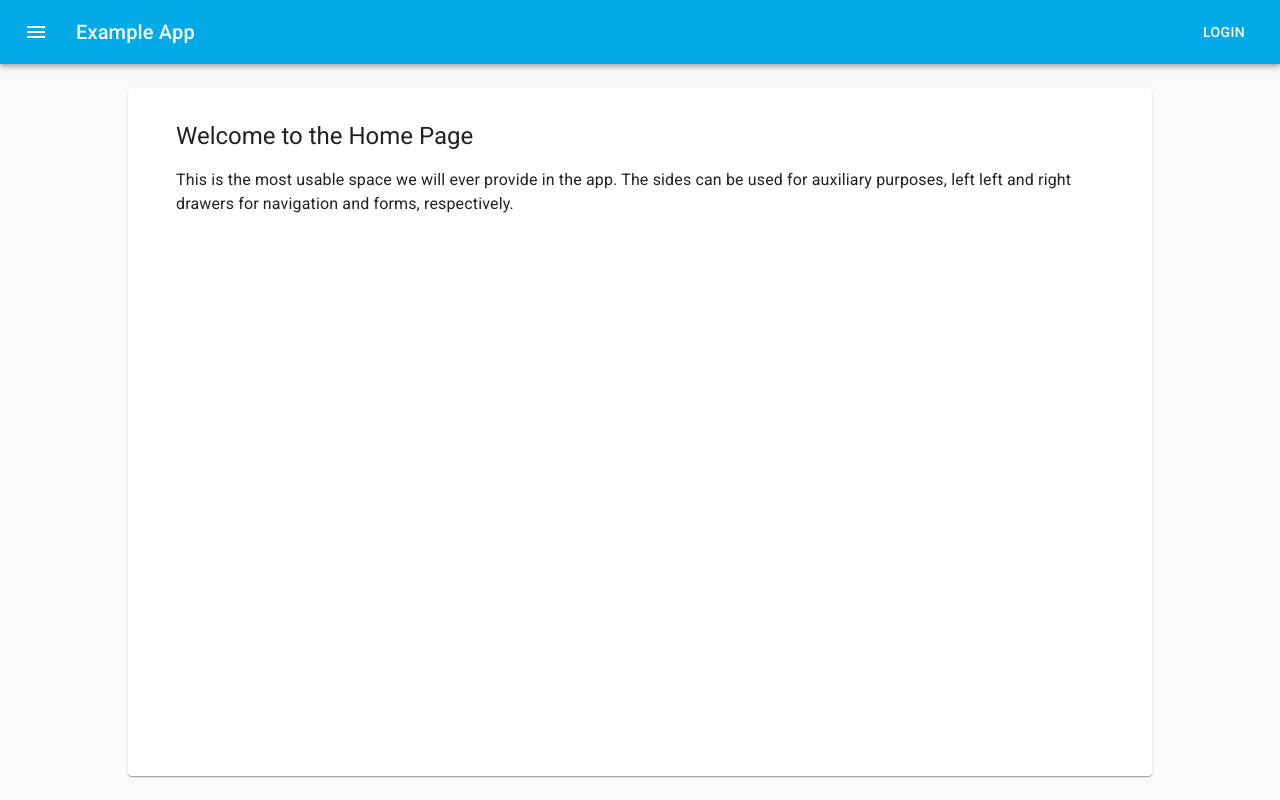
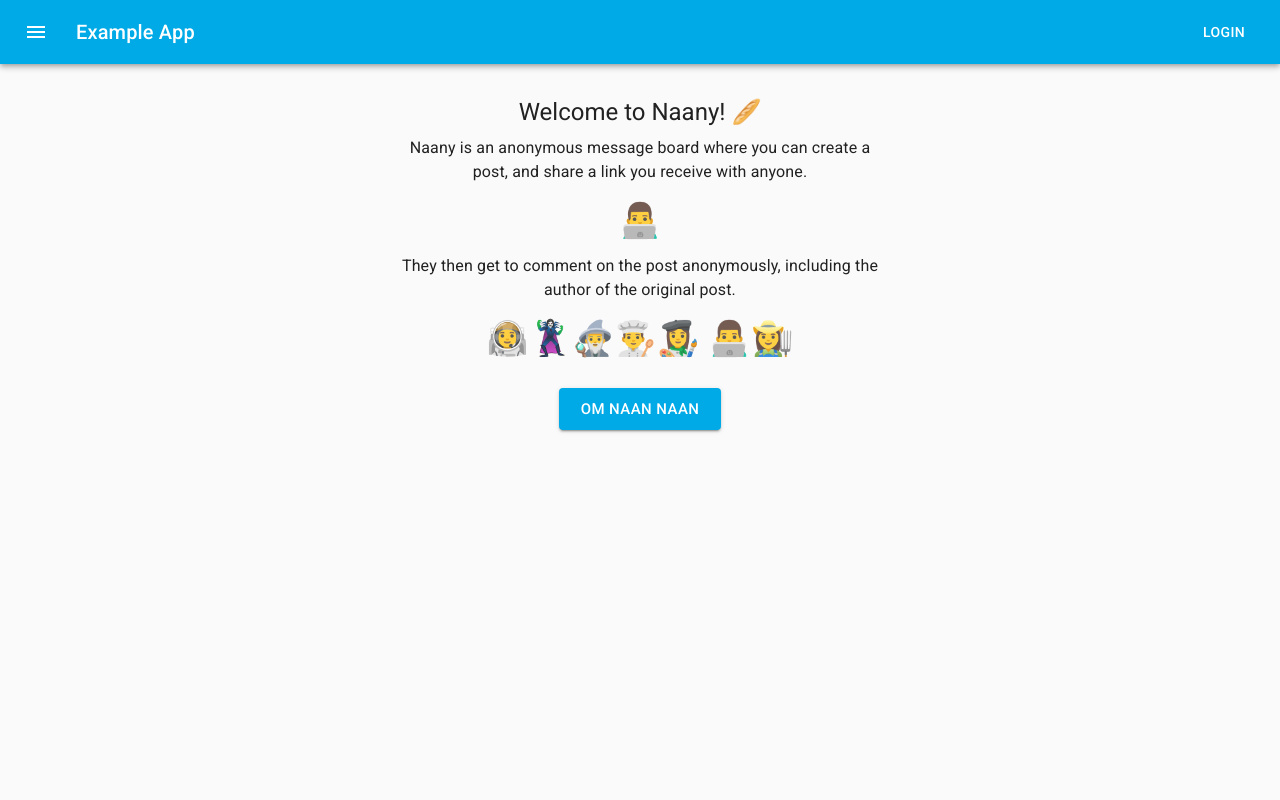
Before and after one commit to tonytino/naany, a Next.js app: page / in a window 1280 px wide. Built offline with nearby package versions, Linux system fonts and the light colour scheme.

Commit message:
Update homepage with intro to Naany

```diff
--- a/pages/index.js
+++ b/pages/index.js
@@ -1,20 +1,24 @@
 import { makeStyles } from '@material-ui/styles';
-import Paper from '@material-ui/core/Paper';
+import Button from '@material-ui/core/Button';
 import Typography from '@material-ui/core/Typography';
 
 const useStyles = makeStyles(theme => ({
   root: {
-    padding: theme.spacing(3, 0),
+    height: `calc(100vh - ${theme.spacing(8)}px)`,
+    margin: 'auto',
     maxWidth: theme.spacing(128),
+    padding: theme.spacing(4, 6),
+    textAlign: 'center',
+  },
+  welcomePage: {},
+  welcomeTitle: {},
+  paragraphs: {
     margin: 'auto',
-    height: `calc(100vh - ${theme.spacing(8)}px)`,
+    marginBottom: theme.spacing(2),
+    maxWidth: theme.typography.pxToRem(480),
   },
-  content: {
-    padding: theme.spacing(4, 6),
-    height: '100%',
-  },
-  contentTitle: {
-    paddingBottom: theme.spacing(2),
+  naan: {
+    marginTop: theme.spacing(2),
   },
 }));
 
@@ -23,21 +27,42 @@ function Home() {
 
   return (
     <main className={classes.root}>
-      <Paper className={classes.content}>
-        <Typography
-          variant="h5"
-          component="h3"
-          className={classes.contentTitle}
-        >
-          Welcome to the Home Page
-        </Typography>
+      <Typography
+        variant="h5"
+        component="h1"
+        className={classes.welcomeTitle}
+        gutterBottom
+      >
+        Welcome to Naany! 🥖
+      </Typography>
 
-        <Typography component="p">
-          This is the most usable space we will ever provide in the app. The
-          sides can be used for auxiliary purposes, left left and right drawers
-          for navigation and forms, respectively.
-        </Typography>
-      </Paper>
+      <Typography variant="body1" component="p" className={classes.paragraphs}>
+        Naany is an anonymous message board where you can create a post, and
+        share a link you receive with anyone.
+      </Typography>
+
+      <Typography variant="h4" component="p" gutterBottom>
+        👨‍💻
+      </Typography>
+
+      <Typography variant="body1" component="p" className={classes.paragraphs}>
+        They then get to comment on the post anonymously, including the author
+        of the original post.
+      </Typography>
+
+      <Typography variant="h4" component="p" gutterBottom>
+        👩‍🚀🦹‍♀️🧙‍♂️👨‍🍳👩‍🎨 👨‍💻👩‍🌾
+      </Typography>
+
+      <Button
+        color="primary"
+        size="large"
+        variant="contained"
+        className={classes.naan}
+        onClick={() => alert('Not yet implemented, come back later.')}
+      >
+        Om Naan Naan
+      </Button>
     </main>
   );
 }
```
